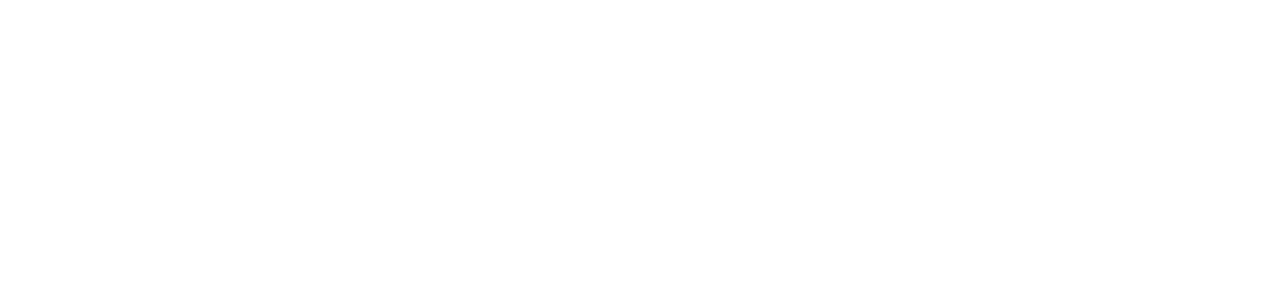
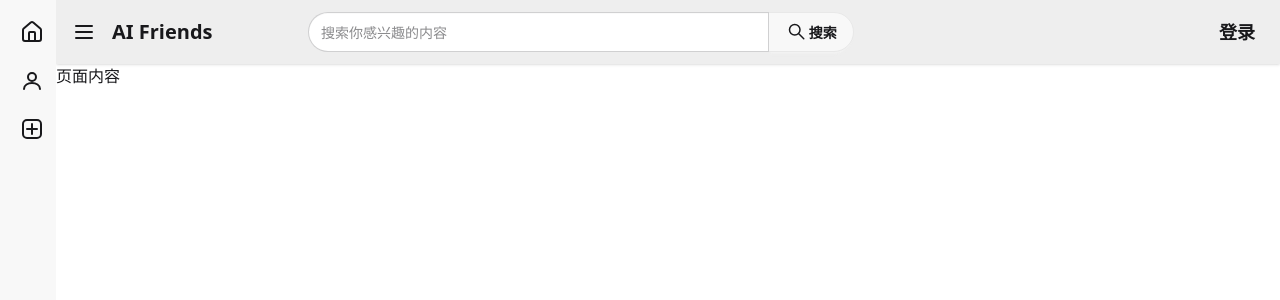
Before and after one commit to ZzqForCoding/AIFriends, a Vue app in the folder frontend/: page / in a window 1280 px wide. Before the commit this address had no page. Shown: the top 300 px of the page. Built offline with nearby package versions, Linux system fonts and the light colour scheme.

Commit message:
创建导航栏

```diff
--- a/frontend/package.json
+++ b/frontend/package.json
@@ -11,7 +11,9 @@
     "type-check": "vue-tsc --build"
   },
   "dependencies": {
+    "@tailwindcss/vite": "^4.1.18",
     "pinia": "^3.0.4",
+    "tailwindcss": "^4.1.18",
     "vue": "^3.5.28",
     "vue-router": "^5.0.2"
   },
@@ -20,6 +22,7 @@
     "@types/node": "^24.10.13",
     "@vitejs/plugin-vue": "^6.0.4",
     "@vue/tsconfig": "^0.8.1",
+    "daisyui": "^5.5.18",
     "npm-run-all2": "^8.0.4",
     "typescript": "~5.9.3",
     "vite": "^7.3.1",
--- a/frontend/src/App.vue
+++ b/frontend/src/App.vue
@@ -1,7 +1,9 @@
 <script setup lang="ts">
+import NavBar from "@/components/navbar/NavBar.vue";
 </script>
 
 <template>
+  <NavBar>页面内容</NavBar>
 </template>
 
 <style scoped>
--- a/frontend/src/assets/main.css
+++ b/frontend/src/assets/main.css
@@ -1,33 +1,2 @@
-#app {
-  max-width: 1280px;
-  margin: 0 auto;
-  padding: 2rem;
-  font-weight: normal;
-}
-
-a,
-.green {
-  text-decoration: none;
-  color: hsla(160, 100%, 37%, 1);
-  transition: 0.4s;
-  padding: 3px;
-}
-
-@media (hover: hover) {
-  a:hover {
-    background-color: hsla(160, 100%, 37%, 0.2);
-  }
-}
-
-@media (min-width: 1024px) {
-  body {
-    display: flex;
-    place-items: center;
-  }
-
-  #app {
-    display: grid;
-    grid-template-columns: 1fr 1fr;
-    padding: 0 2rem;
-  }
-}
+@import "tailwindcss";
+@plugin "daisyui";
--- /dev/null
+++ b/frontend/src/components/navbar/NavBar.vue
@@ -0,0 +1,67 @@
+<script setup lang="ts">
+
+import MenuIcon from "@/components/navbar/icons/MenuIcon.vue";
+import HomepageIcon from "@/components/navbar/icons/HomepageIcon.vue";
+import FriendIcon from "@/components/navbar/icons/FriendIcon.vue";
+import CreateIcon from "@/components/navbar/icons/CreateIcon.vue";
+import SearchIcon from "@/components/navbar/icons/SearchIcon.vue";
+</script>
+
+<template>
+  <div class="drawer lg:drawer-open">
+  <input id="my-drawer-4" type="checkbox" class="drawer-toggle" />
+  <div class="drawer-content">
+    <nav class="navbar w-full bg-base-300 shadow-sm">
+      <div class="navbar-start">
+        <label for="my-drawer-4" aria-label="open sidebar" class="btn btn-square btn-ghost">
+          <MenuIcon />
+        </label>
+        <div class="px-2 font-bold text-xl">AI Friends</div>
+      </div>
+      <div class="navbar-center w-4/5 max-w-180">
+        <div class="join w-4/5">
+          <input class="input join-item rounded-l-full w-4/5" placeholder="搜索你感兴趣的内容" />
+          <button class="btn join-item rounded-r-full gap-0">
+            <SearchIcon />
+            搜索
+          </button>
+        </div>
+      </div>
+      <div class="navbar-end">
+        <button class="btn btn-ghost text-lg">登录</button>
+      </div>
+    </nav>
+    <slot></slot>
+  </div>
+
+  <div class="drawer-side is-drawer-close:overflow-visible">
+    <label for="my-drawer-4" aria-label="close sidebar" class="drawer-overlay"></label>
+    <div class="flex min-h-full flex-col items-start bg-base-200 is-drawer-close:w-14 is-drawer-open:w-54">
+      <ul class="menu w-full grow">
+        <li>
+          <button class="is-drawer-close:tooltip is-drawer-close:tooltip-right py-3" data-tip="首页">
+            <HomepageIcon/>
+            <span class="is-drawer-close:hidden text-base ml-2 whitespace-nowrap">首页</span>
+          </button>
+        </li>
+        <li>
+          <button class="is-drawer-close:tooltip is-drawer-close:tooltip-right py-3" data-tip="好友">
+            <FriendIcon/>
+            <span class="is-drawer-close:hidden text-base ml-2 whitespace-nowrap">还有</span>
+          </button>
+        </li>
+        <li>
+          <button class="is-drawer-close:tooltip is-drawer-close:tooltip-right py-3" data-tip="创作">
+            <CreateIcon/>
+            <span class="is-drawer-close:hidden text-base ml-2 whitespace-nowrap">创作</span>
+          </button>
+        </li>
+      </ul>
+    </div>
+  </div>
+</div>
+</template>
+
+<style scoped>
+
+</style>
--- /dev/null
+++ b/frontend/src/components/navbar/icons/CreateIcon.vue
@@ -0,0 +1,18 @@
+<template>
+  <svg xmlns="http://www.w3.org/2000/svg"
+     viewBox="0 0 24 24"
+     fill="none"
+     stroke="currentColor"
+     stroke-width="2"
+     stroke-linecap="round"
+     stroke-linejoin="round"
+     class="inline-block size-6">
+
+    <!-- 外框：圆角矩形 -->
+    <rect x="3" y="3" width="18" height="18" rx="4" ry="4" />
+
+    <!-- 加号 -->
+    <line x1="12" y1="7" x2="12" y2="17" />
+    <line x1="7" y1="12" x2="17" y2="12" />
+  </svg>
+</template>
--- /dev/null
+++ b/frontend/src/components/navbar/icons/FriendIcon.vue
@@ -0,0 +1,17 @@
+<template>
+  <svg
+    xmlns="http://www.w3.org/2000/svg"
+    viewBox="0 0 24 24"
+    fill="none"
+    stroke="currentColor"
+    stroke-width="2"
+    stroke-linecap="round"
+    stroke-linejoin="round"
+    class="inline-block size-6"
+  >
+    <!-- 头像 -->
+    <circle cx="12" cy="8" r="4" />
+    <!-- 身体 -->
+    <path d="M4 20c0-4 4-6 8-6s8 2 8 6" />
+  </svg>
+</template>
--- /dev/null
+++ b/frontend/src/components/navbar/icons/HomepageIcon.vue
@@ -0,0 +1,14 @@
+<template>
+  <svg xmlns="http://www.w3.org/2000/svg"
+    viewBox="0 0 24 24"
+    stroke-linejoin="round"
+    stroke-linecap="round"
+    stroke-width="2"
+    fill="none"
+    stroke="currentColor"
+    class="inline-block size-6"
+  >
+    <path d="M15 21v-8a1 1 0 0 0-1-1h-4a1 1 0 0 0-1 1v8"></path>
+    <path d="M3 10a2 2 0 0 1 .709-1.528l7-5.999a2 2 0 0 1 2.582 0l7 5.999A2 2 0 0 1 21 10v9a2 2 0 0 1-2 2H5a2 2 0 0 1-2-2z"></path>
+  </svg>
+</template>
--- /dev/null
+++ b/frontend/src/components/navbar/icons/MenuIcon.vue
@@ -0,0 +1,9 @@
+<template>
+  <svg xmlns="http://www.w3.org/2000/svg"
+    fill="none"
+    viewBox="0 0 24 24"
+    class="inline-block h-6 w-6 stroke-current"
+  >
+    <path stroke-linecap="round" stroke-linejoin="round" stroke-width="2" d="M4 6h16M4 12h16M4 18h16"></path>
+  </svg>
+</template>
--- /dev/null
+++ b/frontend/src/components/navbar/icons/SearchIcon.vue
@@ -0,0 +1,14 @@
+<template>
+  <svg xmlns="http://www.w3.org/2000/svg"
+    width="24"
+    height="24"
+    viewBox="0 0 64 64"
+    role="img"
+    aria-label="放大镜"
+  >
+    <g stroke="currentColor" stroke-width="4" stroke-linecap="round" stroke-linejoin="round" fill="none">
+      <circle cx="26" cy="26" r="14"/>
+      <path d="M37.5 37.5L50 50"/>
+    </g>
+  </svg>
+</template>
--- a/frontend/vite.config.ts
+++ b/frontend/vite.config.ts
@@ -4,12 +4,14 @@ import { defineConfig } from 'vite'
 import vue from '@vitejs/plugin-vue'
 import vueDevTools from 'vite-plugin-vue-devtools'
 import path from 'path'
+import tailwindcss from '@tailwindcss/vite'
 
 // https://vite.dev/config/
 export default defineConfig({
   plugins: [
     vue(),
     vueDevTools(),
+    tailwindcss(),
   ],
   build: {
     outDir: path.resolve(__dirname, '../backend/static/frontend'),
```
Also changed, not shown: 2 other files (tests, documents, lock files or other folders).
